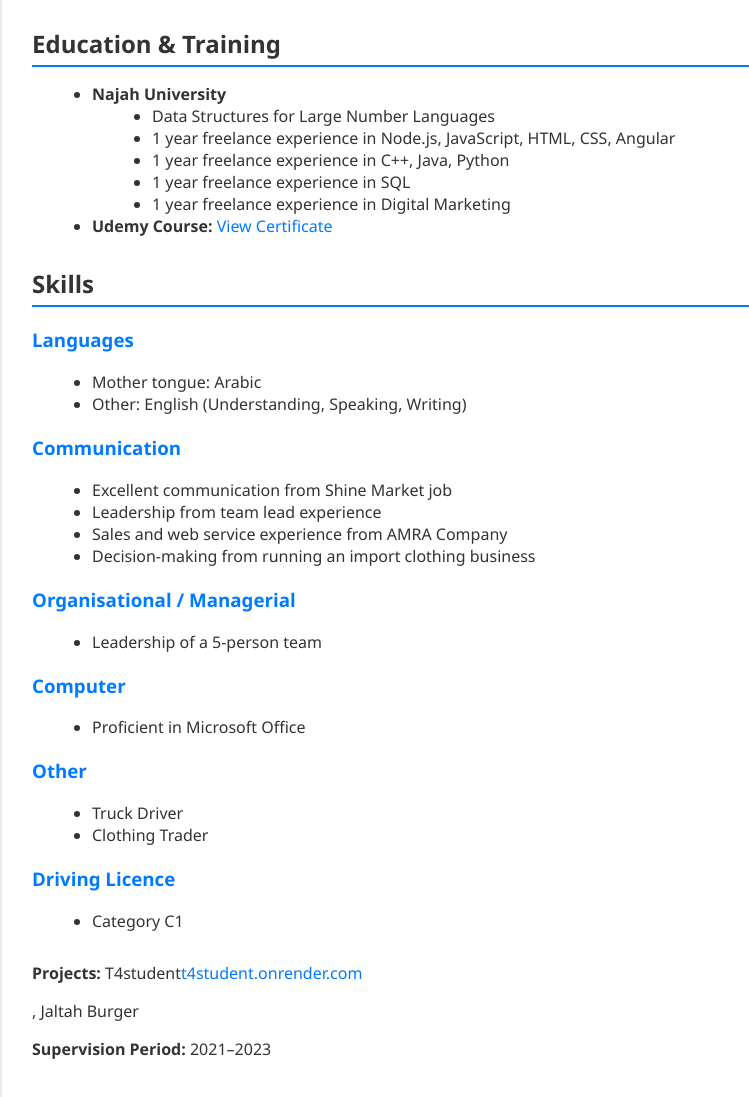
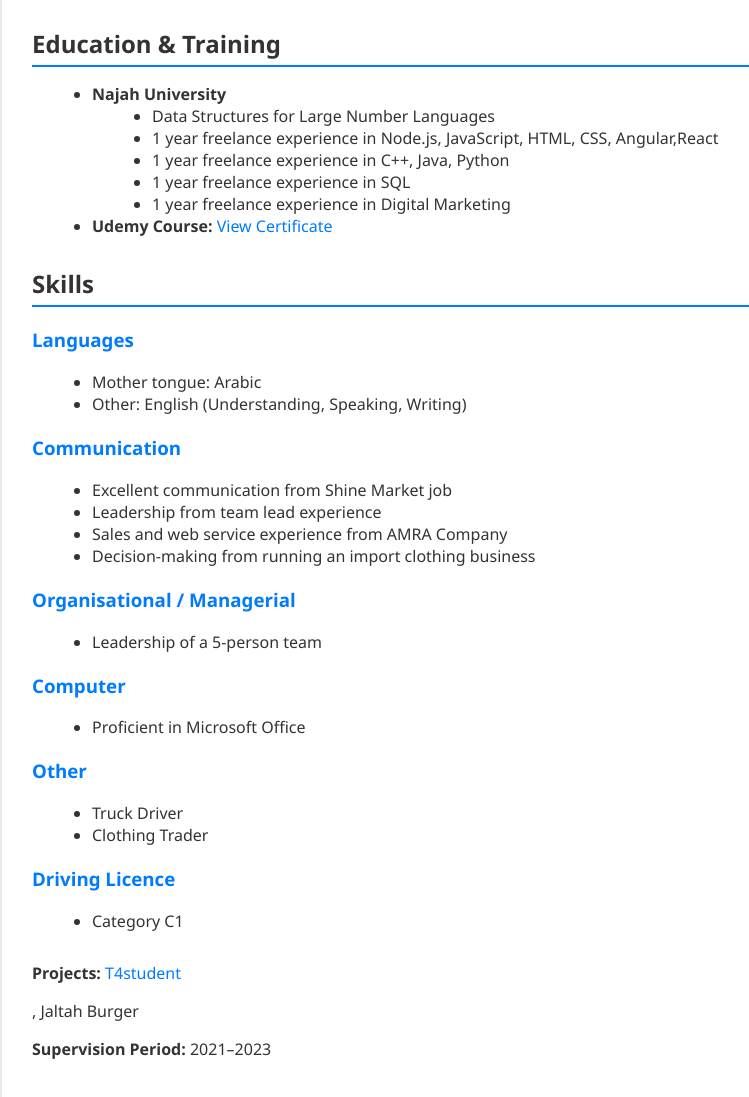
Before and after one commit to mamoun-CS/WEB-CS, a plain HTML site: page index.html in a window 1280 px wide. Shown: the part 545-1642 px from the top of the page, without its empty margins (208-957 px from the left). Drawn offline with Linux system fonts and the light colour scheme.

Commit message:
Update index.html

```diff
--- a/index.html
+++ b/index.html
@@ -36,7 +36,7 @@
         <li><strong>Najah University</strong>
           <ul>
             <li>Data Structures for Large Number Languages</li>
-            <li>1 year freelance experience in Node.js, JavaScript, HTML, CSS, Angular</li>
+            <li>1 year freelance experience in Node.js, JavaScript, HTML, CSS, Angular,React</li>
             <li>1 year freelance experience in C++, Java, Python</li>
             <li>1 year freelance experience in SQL</li>
             <li>1 year freelance experience in Digital Marketing</li>
@@ -85,7 +85,7 @@
     </section>
 
     <footer>
-      <p><strong>Projects:</strong> T4student<a>t4student.onrender.com</a></p><p>, Jaltah Burger</p>
+      <p><strong>Projects:</strong> <a href="t4student.onrender.com">T4student</a></p><p>, Jaltah Burger</p>
 
       <p><strong>Supervision Period:</strong> 2021–2023</p>
     </footer>
```
